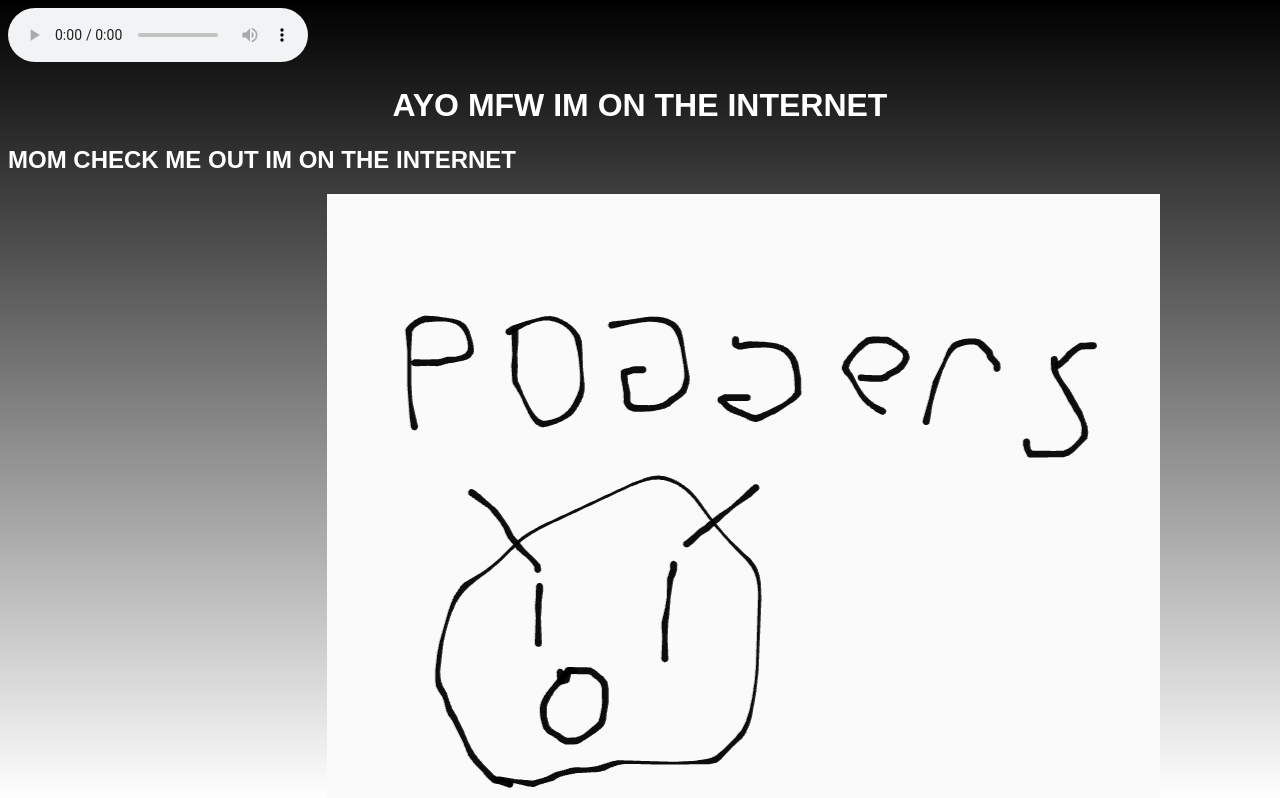
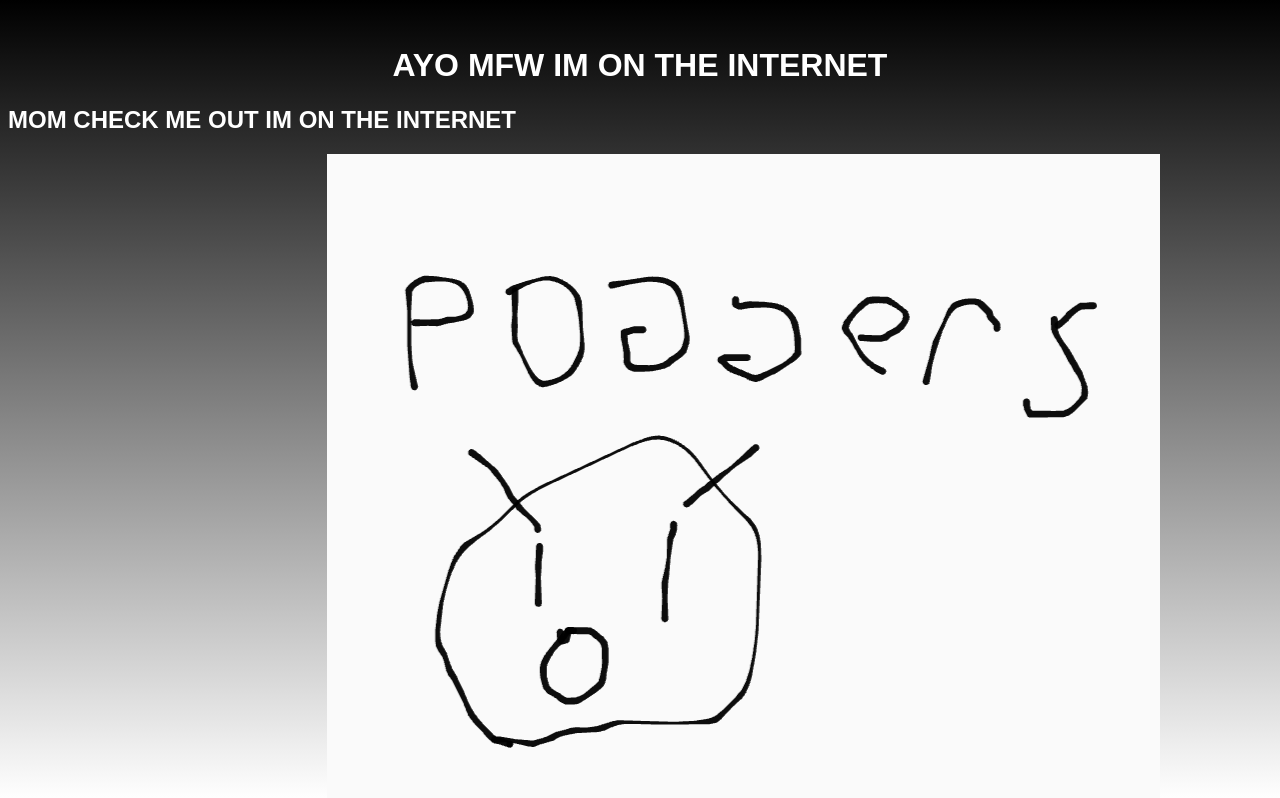
Before and after one commit to Snoni/website-maybe, a plain HTML site: page index.html in a window 1280 px wide. Shown: the top 798 px of the page. Drawn offline with Linux system fonts and the light colour scheme.

Commit message:
Update index.html

```diff
--- a/index.html
+++ b/index.html
@@ -8,10 +8,7 @@
     <meta name="author" content="FUCK!">
     </header>
             <body>
-                <audio controls>
-   <source src="music/happy-song.ogg" type="audio/ogg">
-    Your browser does not support the audio element.
-        </audio>
+   <embed name="Pico" src="music/happy-song.ogg" loop="true" hidden="true" autostart="true">
 
             <h1>AYO MFW IM ON THE INTERNET</h1>
           <h2>MOM CHECK ME OUT IM ON THE INTERNET</h2>
```
